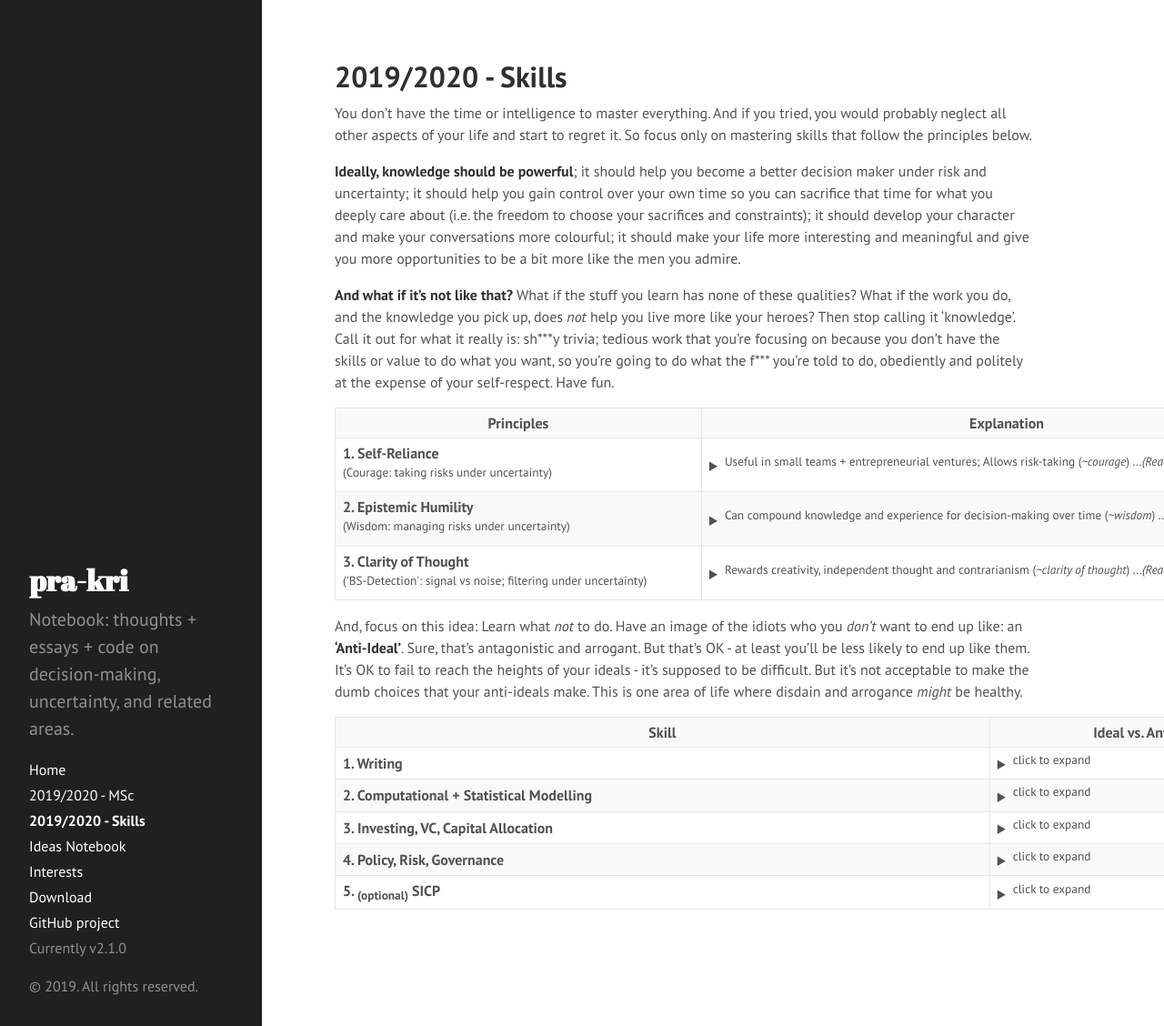
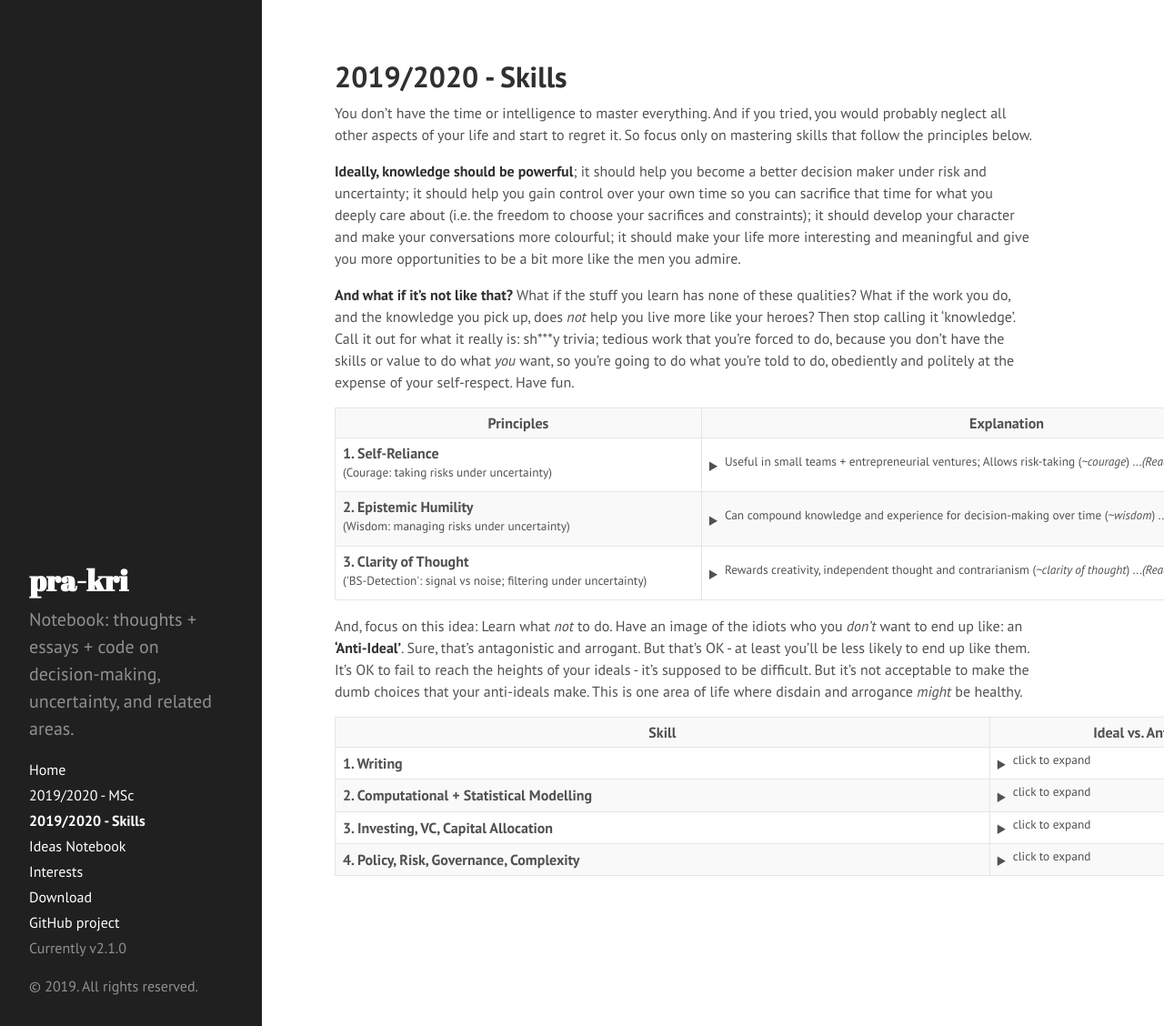
Before and after one commit to pra-kri/pra-kri.github.io, a Jekyll site: the page built from 2019to2020_skills.md, in a window 1280 px wide and 1128 px high. Shown: the whole window at 91% size. Built offline with Jekyll 4.4.1, drawn with Linux system fonts in a browser that asks for light colours; Markdown is read by kramdown in place of the engine named in the settings; some of the changed text lies outside the part shown.

Commit message:
Update 2019to2020_skills.md

```diff
--- a/2019to2020_skills.md
+++ b/2019to2020_skills.md
@@ -7,7 +7,7 @@ You don't have the time or intelligence to master everything. And if you tried,
 
 **Ideally, knowledge should be powerful**; it should help you become a better decision maker under risk and uncertainty; it should help you gain control over your own time so you can sacrifice that time for what you deeply care about (i.e. the freedom to choose your sacrifices and constraints); it should develop your character and make your conversations more colourful; it should make your life more interesting and meaningful and give you more opportunities to be a bit more like the men you admire.
 
-**And what if it's not like that?** What if the stuff you learn has none of these qualities? What if the work you do, and the knowledge you pick up, does *not* help you live more like your heroes? Then stop calling it 'knowledge'. Call it out for what it really is: sh\*\*\*y trivia; tedious work that you're focusing on because you don't have the skills or value to do what you want, so you're going to do what the f\*\*\* you're told to do, obediently and politely at the expense of your self-respect. Have fun.
+**And what if it's not like that?** What if the stuff you learn has none of these qualities? What if the work you do, and the knowledge you pick up, does *not* help you live more like your heroes? Then stop calling it 'knowledge'. Call it out for what it really is: sh\*\*\*y trivia; tedious work that you're forced to do, because you don't have the skills or value to do what *you* want, so you're going to do what you're told to do, obediently and politely at the expense of your self-respect. Have fun.
 
 
 <table style="width:140%">
@@ -83,24 +83,14 @@ And, focus on this idea: Learn what *not* to do. Have an image of the idiots who
     </td>
   </tr>
   <tr>
-    <td><b>4. Policy, Risk, Governance</b></td>
+    <td><b>4. Policy, Risk, Governance, Complexity</b></td>
     <td><details><summary><sup>click to expand</sup></summary>
-      <b> Ideal: </b> Study the trade-offs, risks and 2nd order consequences associated with large-scale, centralised decisions in different fields. Be an educated voter and citizen, basically. Political, medical, economic decisions are all important. Epistemic humility and awareness of risk might be the key here.
+      <b> Ideal: </b> Study the trade-offs, risks and 2nd order consequences associated with large-scale, centralised decisions in complex fields. Political, medical, economic and technological decisions are all important. <b>Epistemic humility and awareness of risk might be the key here.</b> Interestingly, if you apply this principle to technical decisions regarding a codebase or technologies used in a startup, you get the idea of risk-management and future-proofing from a software architecture perspective. Similary, if you apply this in the field of medicine and health you end up with the idea of 'iatrogenesis'. Applying the same idea in economics might lead to something close to Hayek and the Austrian economists.
       <br>
-      <b> Anti-Ideal: </b>Don't be like those naive idiots who introduce massive amounts of systemic risk through dumb policies. Usually done by lefties for some reason... These types of idiots rarely seem to understand systemic risk and 2nd order consequences. They don't seem to grasp the concept of 'trade-off' (or *sacrifice* - as you might call it from an ethical lens). You might occasionally hear them say colourful statements like "Brexit is bad and racist hurr durr 2nd referendum plsss. im so virtuous look at me". And then if you ask them why they think the EU is so great, they might start stuttering nervously about marginal economic benefits that the EU brings, and claim that everyone who voted for Brexit is clearly racist and unintelligent. And the whole time they think they're smart and virtuous. Cowards. Willing to sell sovereignity for some money. Maybe these morons would sell sovereignity, border-control and regulatory power to the US, if they offerred us an extra 6% extra GDP? 'hurr durr the economy'. I've found that these are also the same idiots who may occasionally mention phrases like "but that wasn't real communism maaaaan" or "hurr durr pay gap! womens are still oppressed by the patriarchy" without looking at any issues and statistics in depth. Cowards who tend to sell liberty for comfort. <br><br>
+      <b> Anti-Ideal: </b>Don't be like those naive idiots who introduce massive amounts of systemic risk through dumb policies and decisions. Usually done by lefties for some reason... These types of idiots rarely seem to understand systemic risk and 2nd order consequences. They don't seem to grasp the concept of 'trade-off' (or *sacrifice* - as you might call it from an ethical lens). You might occasionally hear them say colourful statements like "Brexit is bad and racist hurr durr 2nd referendum plsss. im so virtuous look at me". And then if you ask them why they think the EU is so great, they might start stuttering nervously about marginal economic benefits that the EU brings, and claim that everyone who voted for Brexit is clearly racist and unintelligent. And the whole time they think they're smart and virtuous. Cowards. Willing to sell sovereignity for some money. Maybe these morons would sell sovereignity, border-control and regulatory power to the US, if they offerred us an extra 6% extra GDP? 'hurr durr the economy'. I've found that these are also the same idiots who may occasionally mention phrases like "but that wasn't real communism maaaaan" or "hurr durr pay gap! womens are still oppressed by the patriarchy" without looking at any issues and statistics in depth. Cowards who tend to sell liberty for comfort. <br><br>
       'Oh the Gulags? Oh the Nazi concentration camps? Systemic risk? Corruption? Genocide? Totalitarianism? Naaaa duuuude, those things will *never* happen here. That's why I voted for more government power - because I'm so generous and I care about the oppressed. Big daddy gov will protect us all' - said the sheep who sold freedom for comfort, moments before being sent to a gulag.
       <br>
       </details>
     </td>
   </tr>
-  <tr>
-    <td><b>5. <sub>(optional)</sub> SICP</b></td>
-    <td><details><summary><sup>click to expand</sup></summary>
-      <b> Ideal: </b> Master the ideas in 'Structure and Interpretation of Computer Programs'. Learn how to be a 'great hacker'. You don't have to be the best software architect; just remember the value you can add to a team or project if you know how to architect and design clean, elegant systems.
-      <br>
-      <b> Anti-Ideal: </b>Learn what crappy and mediocre hackers do. Look at all the ways they fail to hide complexity, and screw up technical decisions to exponentially slow productivity. Read 'spaghetti code'. Read 'lasagne code'. Read crappy documentation. Read code written by sh**ty developers with no clarity of thought, or inexperienced developers who were rushed. In fact, read your own code and criticise it (harshly). Again, you don't have to write the greatest software - just don't make stupid, irreversible decisions that exponentially slow you down.
-      <br>
-      </details>
-    </td>
-  </tr>
 </table>
```
